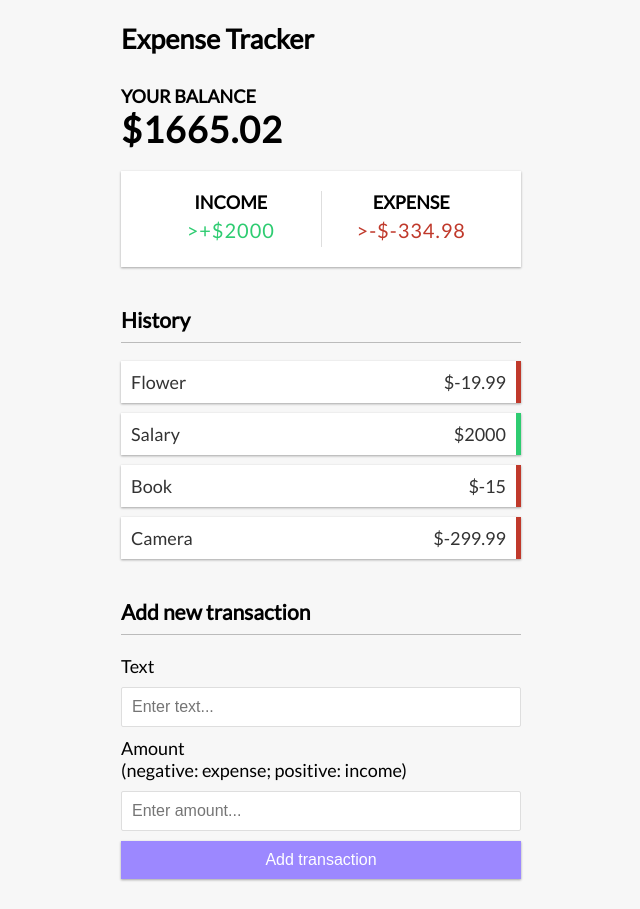
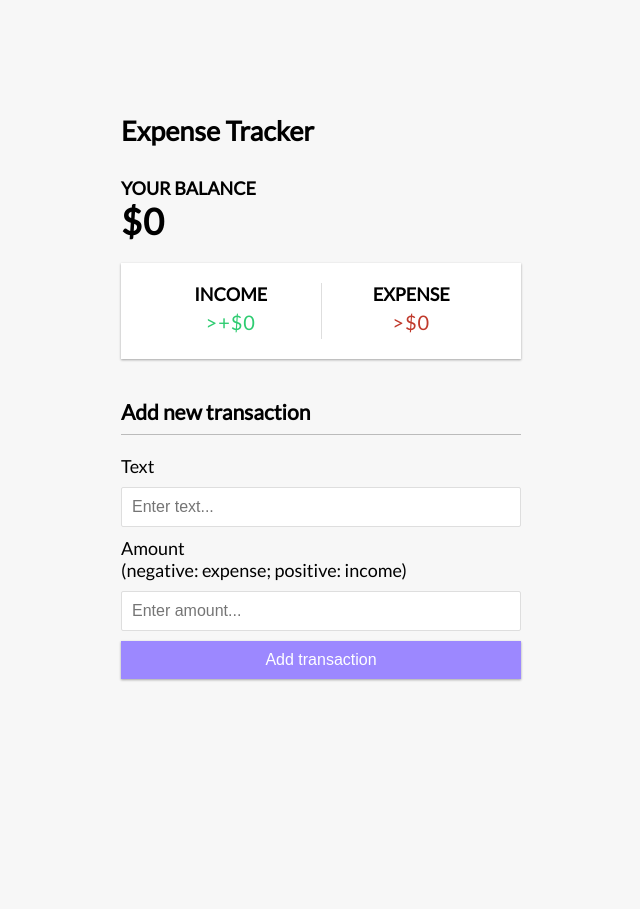
Before and after one commit to Augusto-LJ/expense-tracker, a Vue app: page / in a window 1280 px wide. Shown: the whole page, without its empty margins (319-959 px from the left). After the commit the page ends 800 px from the top, so only its background shows below. Built offline with nearby package versions, Linux system fonts and the light colour scheme.

Commit message:
feat: feature to delete a transaction and to hide the list if it's empty

```diff
--- a/src/App.vue
+++ b/src/App.vue
@@ -3,7 +3,7 @@
     <div class="container">
       <Balance :total="total"/>
       <IncomeExpenses :income="+income" :expenses="+expenses"/>
-      <TransactionList :transactions="transactions"/>
+      <TransactionList :transactions="transactions" @transactionDeleted="handleTransactionDeleted"/>
       <AddTransaction @transactionSubmitted="handleTransactionSubmitted" />
     </div>
 </template>
@@ -21,12 +21,7 @@ import { ref, computed } from 'vue';
 
 const toast = useToast();
 
-const transactions = ref([
-  {id: 1, text: "Flower", amount: -19.99},
-  {id: 2, text: "Salary", amount: 2000.00},
-  {id: 3, text: "Book", amount: -15},
-  {id: 4, text: "Camera", amount: -299.99},
-]);
+const transactions = ref([]);
 
 const total = computed(() => {
   return transactions.value.reduce((acc, transaction) => {
@@ -64,7 +59,13 @@ const handleTransactionSubmitted = function(transactionData) {
 
 const generateUniqueId = function() {
   const maxIdObj = transactions.value[transactions.value.length - 1]
-  return maxIdObj.id + 1;
+  return maxIdObj ? maxIdObj.id + 1 : 1;
+}
+
+const handleTransactionDeleted = function(id) {
+  transactions.value = transactions.value.filter(x => x.id !== id);
+
+  toast.success('Transaction deleted!');
 }
 
 </script>
--- a/src/components/IncomeExpenses.vue
+++ b/src/components/IncomeExpenses.vue
@@ -6,7 +6,7 @@
         </div>
         <div>
             <h4>Expense</h4>
-            <p id="money-minus" class="money minus">>-${{ expenses }}</p>
+            <p id="money-minus" class="money minus">>${{ expenses }}</p>
         </div>
     </div>
 </template>
--- a/src/components/TransactionList.vue
+++ b/src/components/TransactionList.vue
@@ -1,11 +1,11 @@
 <template>
-    <h3>History</h3>
+    <h3 v-if="transactions.length > 0">History</h3>
     <ul id="list" class="list">
         <li v-for="transaction in transactions"
             :key="transaction.id"
             :class="transaction.amount > 0 ? 'plus' : 'minus'"
         >
-            {{ transaction.text }} <span>${{ transaction.amount }}</span><button class="delete-btn">x</button>
+            {{ transaction.text }} <span>${{ transaction.amount }}</span><button @click="deleteTransaction(transaction.id)" class="delete-btn">x</button>
         </li>
     </ul>
 </template>
@@ -13,10 +13,16 @@
 <script setup>
 import { defineProps } from 'vue';
 
+const emit = defineEmits(['transactionDeleted']);
+
 const props = defineProps({
     transactions: {
         type: Array,
         required: true
     }
 });
+
+const deleteTransaction = function(id) {
+    emit('transactionDeleted', id);
+}
 </script>
```
